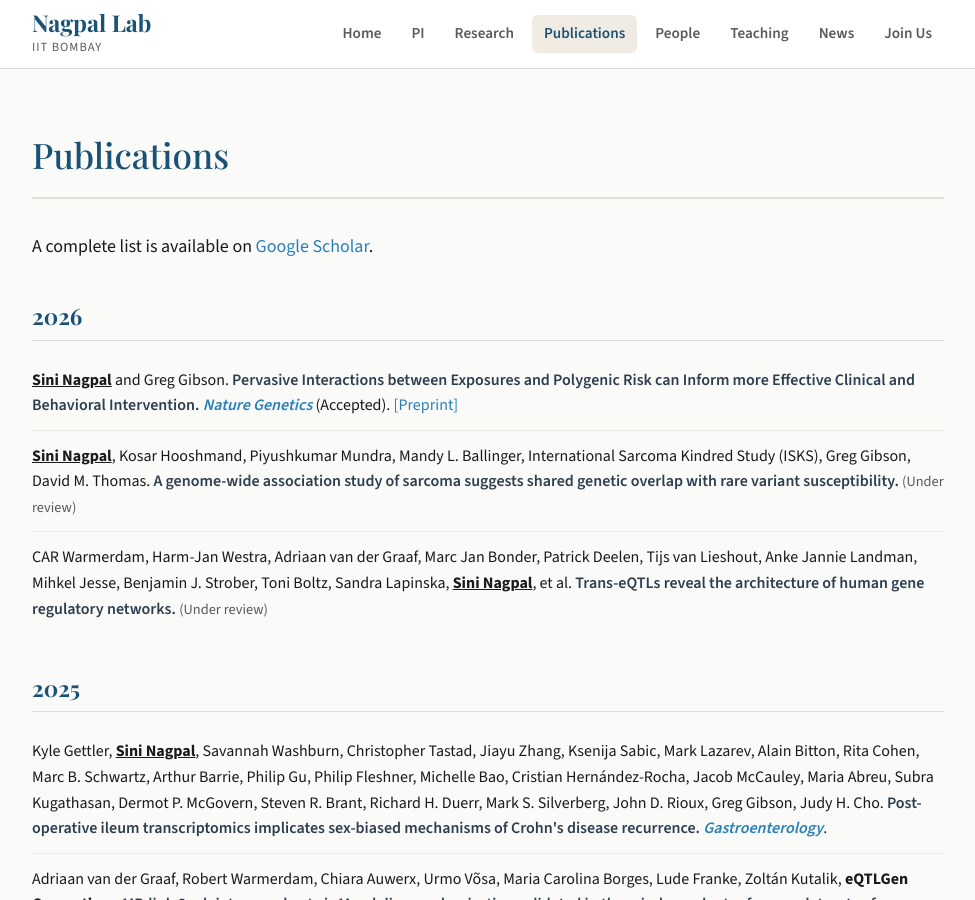
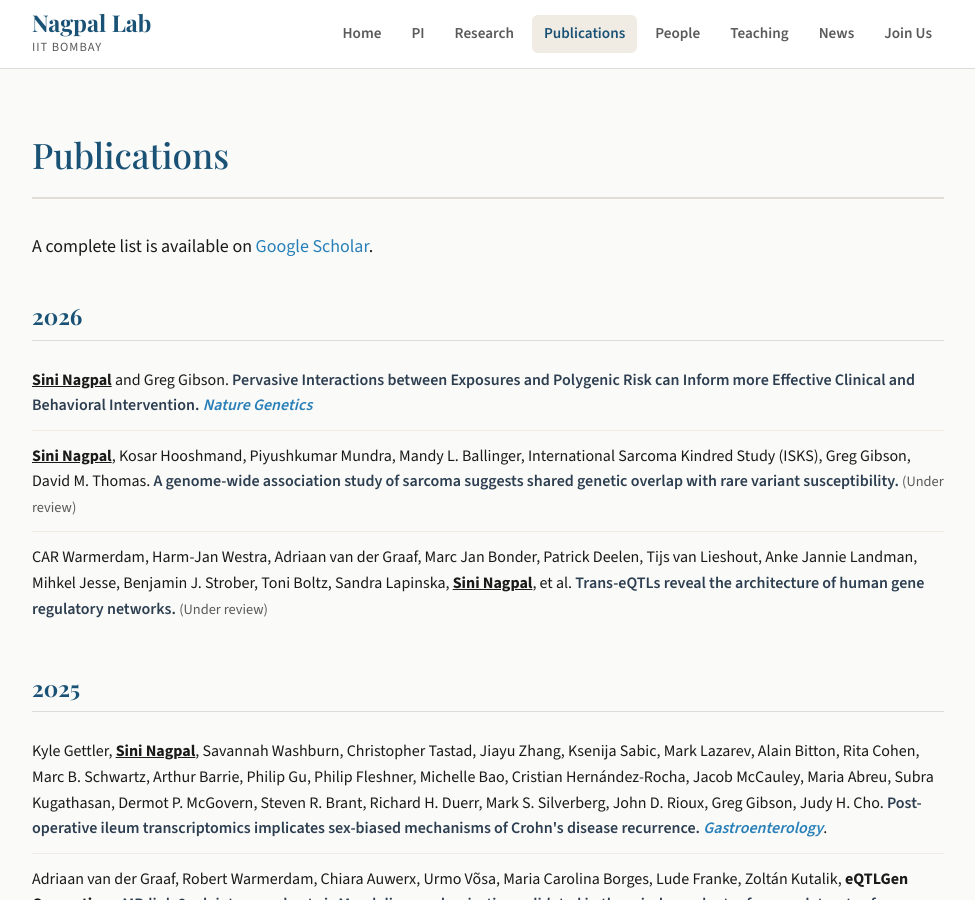
Before and after one commit to nagpallab/nagpallab.github.io, a Jekyll site: the page built from publications.md, in a window 1280 px wide and 900 px high. Shown: the whole window, without its empty margins (152-1127 px from the left). Built offline with Jekyll 4.4.1, drawn with Linux system fonts in a browser that asks for light colours.

Commit message:
Update publications.md

```diff
--- a/publications.md
+++ b/publications.md
@@ -12,7 +12,7 @@ title: Publications
 
 <h2 class="pub-year">2026</h2>
 <ul class="pub-list">
-  <li><span class="pub-me">Sini Nagpal</span> and Greg Gibson. <span class="pub-title">Pervasive Interactions between Exposures and Polygenic Risk can Inform more Effective Clinical and Behavioral Intervention.</span> <span class="pub-journal">Nature Genetics</span> (Accepted). <a href="https://www.medrxiv.org/content/10.1101/2024.07.29.24311065v1" target="_blank">[Preprint]</a></li>
+  <li><span class="pub-me">Sini Nagpal</span> and Greg Gibson. <span class="pub-title">Pervasive Interactions between Exposures and Polygenic Risk can Inform more Effective Clinical and Behavioral Intervention.</span> <span class="pub-journal">Nature Genetics</span></li>
   <li><span class="pub-me">Sini Nagpal</span>, Kosar Hooshmand, Piyushkumar Mundra, Mandy L. Ballinger, International Sarcoma Kindred Study (ISKS), Greg Gibson, David M. Thomas. <span class="pub-title">A genome-wide association study of sarcoma suggests shared genetic overlap with rare variant susceptibility.</span> <span class="pub-note">(Under review)</span></li>
   <li>CAR Warmerdam, Harm-Jan Westra, Adriaan van der Graaf, Marc Jan Bonder, Patrick Deelen, Tijs van Lieshout, Anke Jannie Landman, Mihkel Jesse, Benjamin J. Strober, Toni Boltz, Sandra Lapinska, <span class="pub-me">Sini Nagpal</span>, et al. <span class="pub-title">Trans-eQTLs reveal the architecture of human gene regulatory networks.</span> <span class="pub-note">(Under review)</span></li>
 </ul>
```
